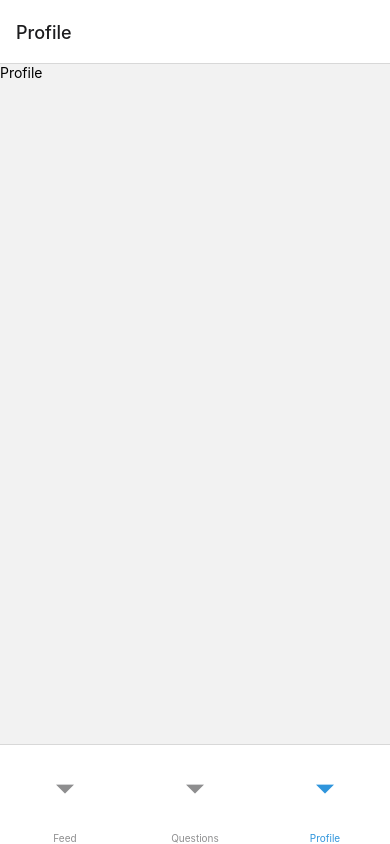
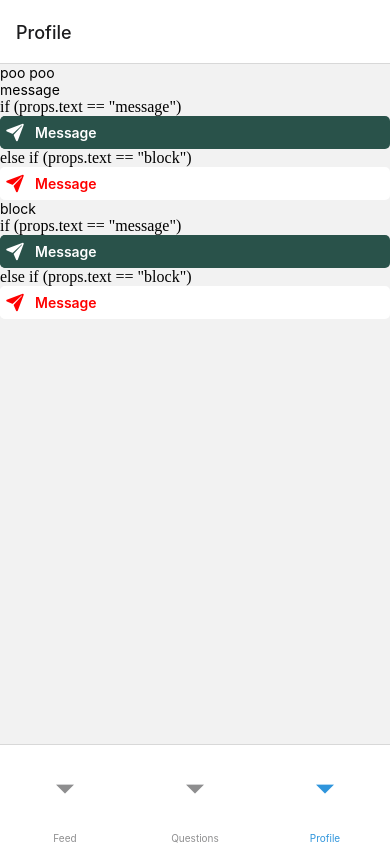
Before and after one commit to SkinQuest/SkinDeep, a React Native app: screen /Profile in a window 390 px wide. Built offline with nearby package versions, Linux system fonts and the light colour scheme; what expo-linking would draw is missing.

Commit message:
includes login screen

```diff
--- /dev/null
+++ b/components/ProfileButton.tsx
@@ -0,0 +1,52 @@
+import { Text, View, Button, StyleSheet } from 'react-native';
+import FontAwesome from '@expo/vector-icons/Ionicons';
+import React from 'react';
+
+const openChat = () => {
+    console.log("Message button clicked!");
+  }
+
+interface Title {
+    text: String
+}
+
+const styles = StyleSheet.create({
+    appButtonContainer: {
+        borderRadius: 15,
+        padding: 5,
+        width: '5px'
+    },
+});
+
+const ProfileButton = (props : Title) => {
+    return(
+      <View>
+        <Text>{props.text}</Text>
+        if (props.text == "message"){
+            <FontAwesome.Button
+              style={styles.appButtonContainer}
+              name="paper-plane"
+              color="white"
+              backgroundColor="#29524A"
+              onPress ={openChat}
+            >
+              Message
+            </FontAwesome.Button>
+          }
+        else if (props.text == "block"){
+            <FontAwesome.Button
+              style={styles.appButtonContainer}
+              name="paper-plane"
+              color="red"
+              backgroundColor="white"
+              onPress ={openChat}
+            >
+              Message
+            </FontAwesome.Button>
+          }
+
+      </View>
+    );
+  }
+
+  export default ProfileButton;
--- a/components/QuestionsCarousel.tsx
+++ b/components/QuestionsCarousel.tsx
@@ -1,4 +1,4 @@
-import { View, Text, useWindowDimensions, StyleSheet, ScrollView, Image } from 'react-native'
+import { View, Pressable, Text, useWindowDimensions, StyleSheet, ScrollView, Image } from 'react-native'
 import React from 'react'
 
 const QuestionsCarousel = ({data}) => {
@@ -13,22 +13,24 @@ const QuestionsCarousel = ({data}) => {
           bounces={false}
           showsHorizontalScrollIndicator={false}>
           <Text>
-            {data.map((item, index) => {
-                if(!item.image){
+            {data.map((question, index) => {
+                if(!question){
                     return (
                         <View style={{width: SPACER}} key={index}/>
                     );
                 }
                 return (
-                <View style={{width: SIZE}} key={index}>
-                    <View style={styles.imageContainer}>
-                        <Image source={item.image} style={styles.image} />
-                    </View>
-                </View>
+                // <Pressable onPress={pressFunction}>
+                  <View style={{width: SIZE}} key={index}>
+                      <View style={styles.imageContainer}>
+                          <Text style={styles.cardText}> {question.title} </Text>
+                          <Text> {question.body} </Text>
+                      </View>
+                  </View>
+                // <Pressable/>
                 );
             })};
           </Text>
-
         </ScrollView>
       </View>
     );
@@ -40,10 +42,18 @@ const styles = StyleSheet.create({
     imageContainer: {
       borderRadius: 34,
       overflow: 'hidden',
+      backgroundColor: 'blue',
+      width: 300,
+      height: 200,
     },
     image: {
       width: '100%',
       height: undefined,
       aspectRatio: 1,
     },
+    cardText: {
+       fontSize: 30,
+       padding: 10,
+       marginLeft: 20
+    }
 });
--- a/screens/Profile.tsx
+++ b/screens/Profile.tsx
@@ -1,26 +1,52 @@
 import { Text, View, Button, StyleSheet } from 'react-native';
-//import {ChatBubble} from "react-native-elements";
+import FontAwesome from '@expo/vector-icons/Ionicons';
 import React from 'react'
+import ProfileButton from '../components/ProfileButton'
+
+
+const openChat = () => {
+  console.log("Message button clicked!");
+}
+
+// const ProfileButton = (whatFunction : string) => {
+//   return(
+//     <View>
+//       <Text>{whatFunction}</Text>
+//       if (whatFunction == "message"){
+//           <FontAwesome.Button
+//             name="paper-plane"
+//             size={15}
+//             color="white"
+//             backgroundColor="#29524A"
+//             onPress ={openChat}
+//           >
+//             Message
+//           </FontAwesome.Button>
+//         }
+
+//     </View>
+//   );
+// }
+
 
 
 const Profile = () => {
   return (
     <View>
-      <Text>Profile</Text>
+      <Text>poo poo</Text>
+      <ProfileButton
+        text="message"
+      />
+      <ProfileButton text="block"/>
+
     </View>
   )
 }
 
-
-const ProfileButtons = (whatFunction : string) => {
-  return(
-    <View>
-      {/* <Button title = {whatFunction}/> */}
-      <Text>Hello</Text>
-    </View>
-  );
+type ProfileData = {
+  username: string;
 }
 
 
 
-export default Profile
+export default Profile;
--- a/screens/Questions.tsx
+++ b/screens/Questions.tsx
@@ -2,32 +2,48 @@ import { Text, View, StyleSheet, Platform } from 'react-native'
 import React from 'react'
 import { SafeAreaView } from 'react-native-safe-area-context'
 import QuestionsCarousel from '../components/QuestionsCarousel'
+import { collection, getDocs } from "firebase/firestore";
+
+import db from '../firebase/config'
 
 const Questions = () => {
-  const data = [
-    {image: require('../assets/adaptive-icon.png'),},
-    {image: require('../assets/favicon.png'),},
-    {image: require('../assets/icon.png'),},
-    {image: require('../assets/splash.png'),},
-  ];
+//   const data = [
+//     {image: require('../assets/adaptive-icon.png'),},
+//     {image: require('../assets/favicon.png'),},
+//     {image: require('../assets/icon.png'),},
+//     {image: require('../assets/splash.png'),},
+//   ];
+
+  const [questions, setQuestions] = React.useState([])
+
+  React.useEffect(() => {
+    // Fetch questions from firebase
+    async function fetchQuestions()
+    {
+      var newQuestions = []
+      const querySnapshot = await getDocs(collection(db, "Questions"));
+      querySnapshot.forEach((doc) => {
+        newQuestions.push(doc.data());
+      });
+      setQuestions(newQuestions);
+    }
+    fetchQuestions()
+  }, []);
 
   return (
     <SafeAreaView style={styles.container}>
-        <QuestionsCarousel data={data}/>
+        <QuestionsCarousel data={questions}/>
     </SafeAreaView>
   )
 }
 
-async function fetchQuestions()
-{
 
-}
+
+const styles =  StyleSheet.create({
+  container: {
+      flex: 1,
+      backgroundColor: 'white',
+  }
+})
 
 export default Questions
-
-const styles =  StyleSheet.create({
-    container: {
-        flex: 1,
-        backgroundColor: 'white',
-    }
-})
```
Also changed, not shown: screens/Login.tsx (added, +56 -0 lines).
